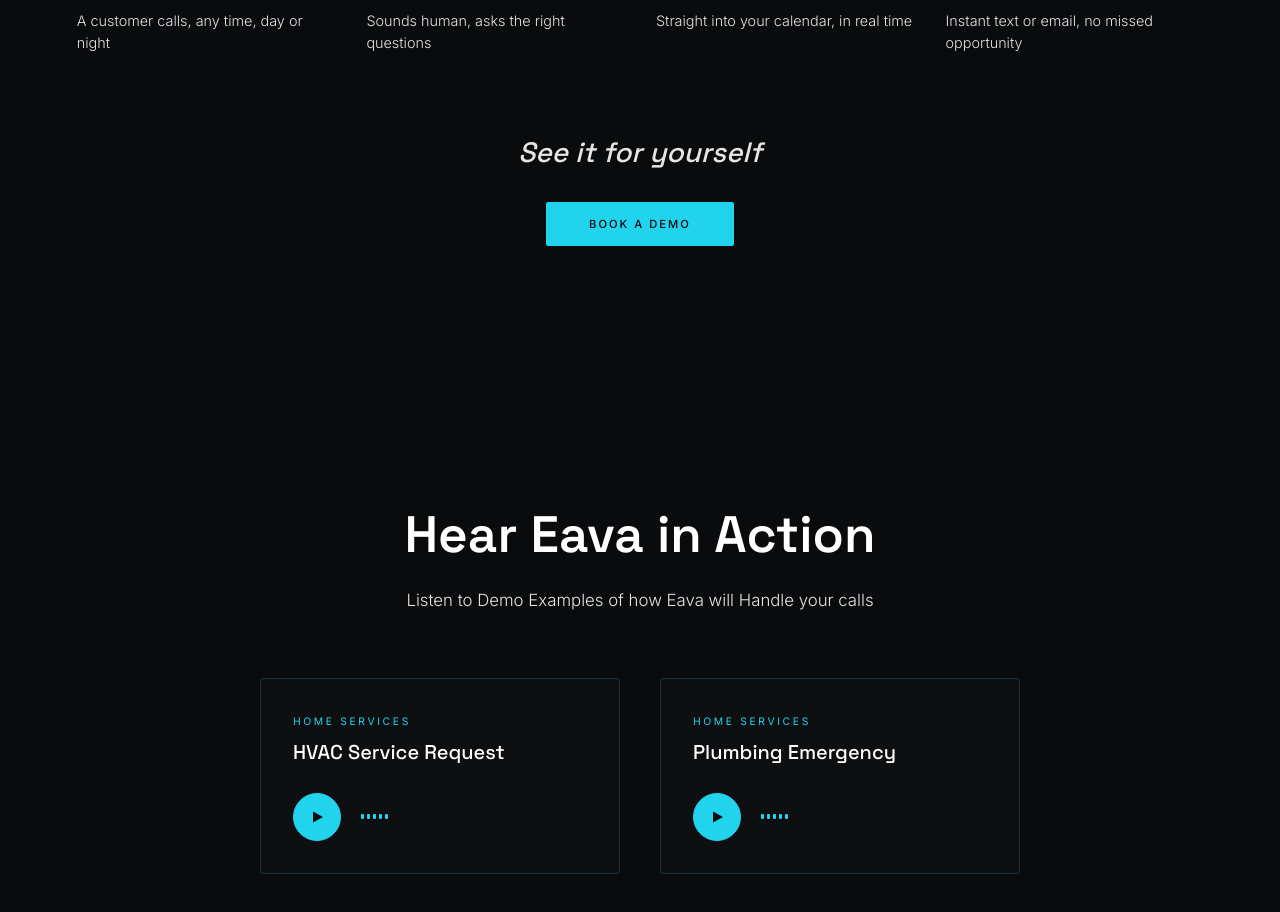
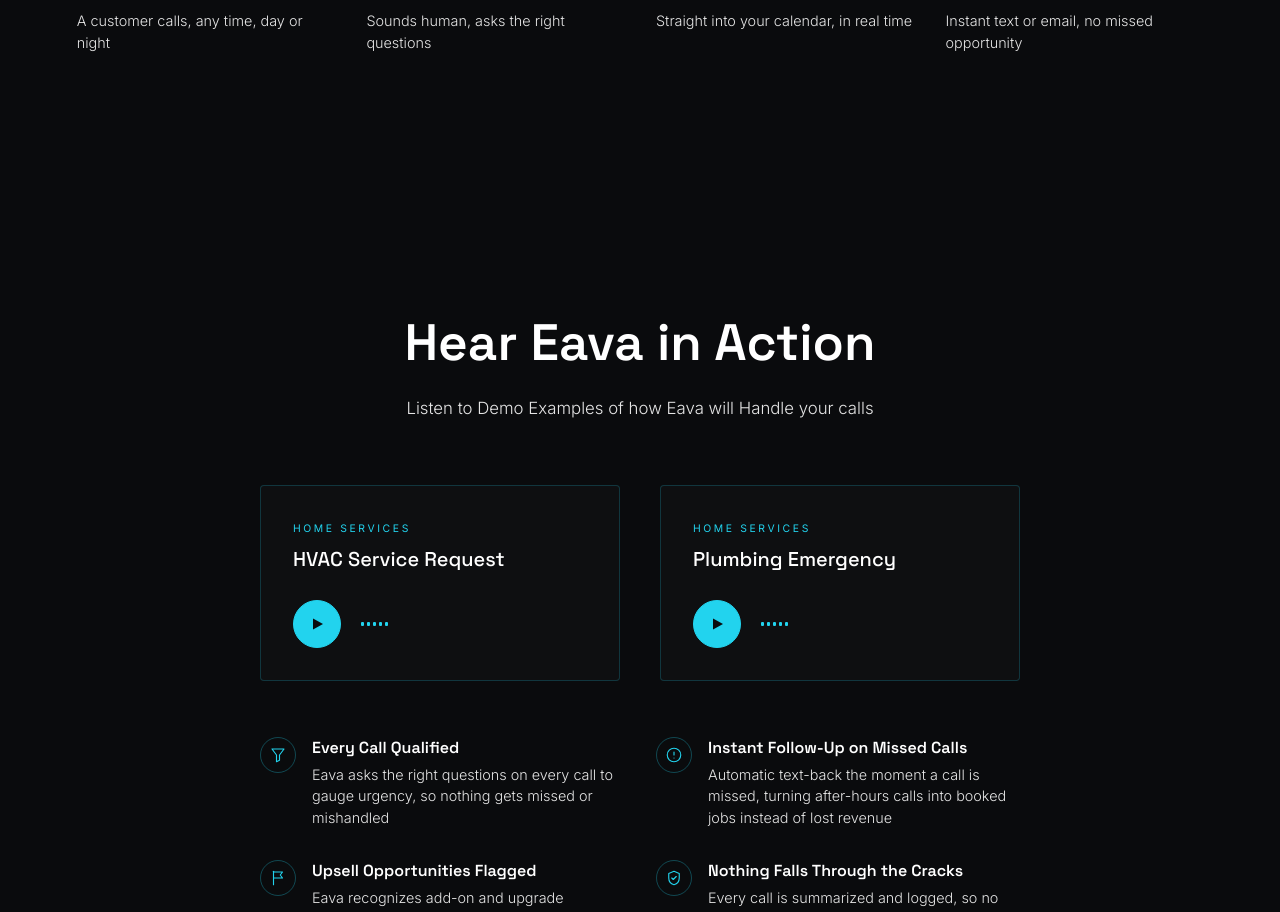
Before and after one commit to Eava-Dev/Eava-website, a Next.js app: page / in a window 1280 px wide. Shown: the part 4261-5173 px from the top of the page. Built offline with nearby package versions, Linux system fonts and the light colour scheme.

Commit message:
Remove duplicate CTA from How It Works section
"See it for yourself" / "Book a Demo" was a redundant CTA; the main
Closing CTA further down the page remains unchanged. How It Works
headline and 4 steps are untouched.

```diff
--- a/app/components/HowItWorksSection.tsx
+++ b/app/components/HowItWorksSection.tsx
@@ -1,6 +1,5 @@
 "use client";
 
-import { motion } from "framer-motion";
 import FadeIn from "./FadeIn";
 
 const steps = [
@@ -128,55 +127,6 @@
           </FadeIn>
         ))}
       </div>
-
-      <FadeIn index={5}>
-        <div
-          style={{
-            display: "flex",
-            flexDirection: "column",
-            alignItems: "center",
-            textAlign: "center",
-            marginTop: "5rem",
-          }}
-        >
-          <p
-            style={{
-              fontFamily: "var(--font-display)",
-              fontStyle: "italic",
-              fontWeight: 500,
-              fontSize: "clamp(1.3rem, 2.5vw, 1.75rem)",
-              color: "#E5E5E5",
-              marginBottom: "2rem",
-            }}
-          >
-            See it for yourself
-          </p>
-
-          <motion.a
-            href="https://calendly.com/taylor-eavaai/30min"
-            target="_blank"
-            rel="noopener noreferrer"
-            whileHover={{ background: "#0A0B0D", color: "#22D3EE" }}
-            style={{
-              display: "inline-block",
-              width: "fit-content",
-              background: "#22D3EE",
-              color: "#0A0B0D",
-              border: "1px solid #22D3EE",
-              fontFamily: "var(--font-inter)",
-              fontWeight: 500,
-              fontSize: "0.7rem",
-              letterSpacing: "0.18em",
-              textTransform: "uppercase",
-              padding: "0.9rem 2.6rem",
-              borderRadius: "2px",
-              textDecoration: "none",
-            }}
-          >
-            Book a Demo
-          </motion.a>
-        </div>
-      </FadeIn>
     </section>
   );
 }
```
